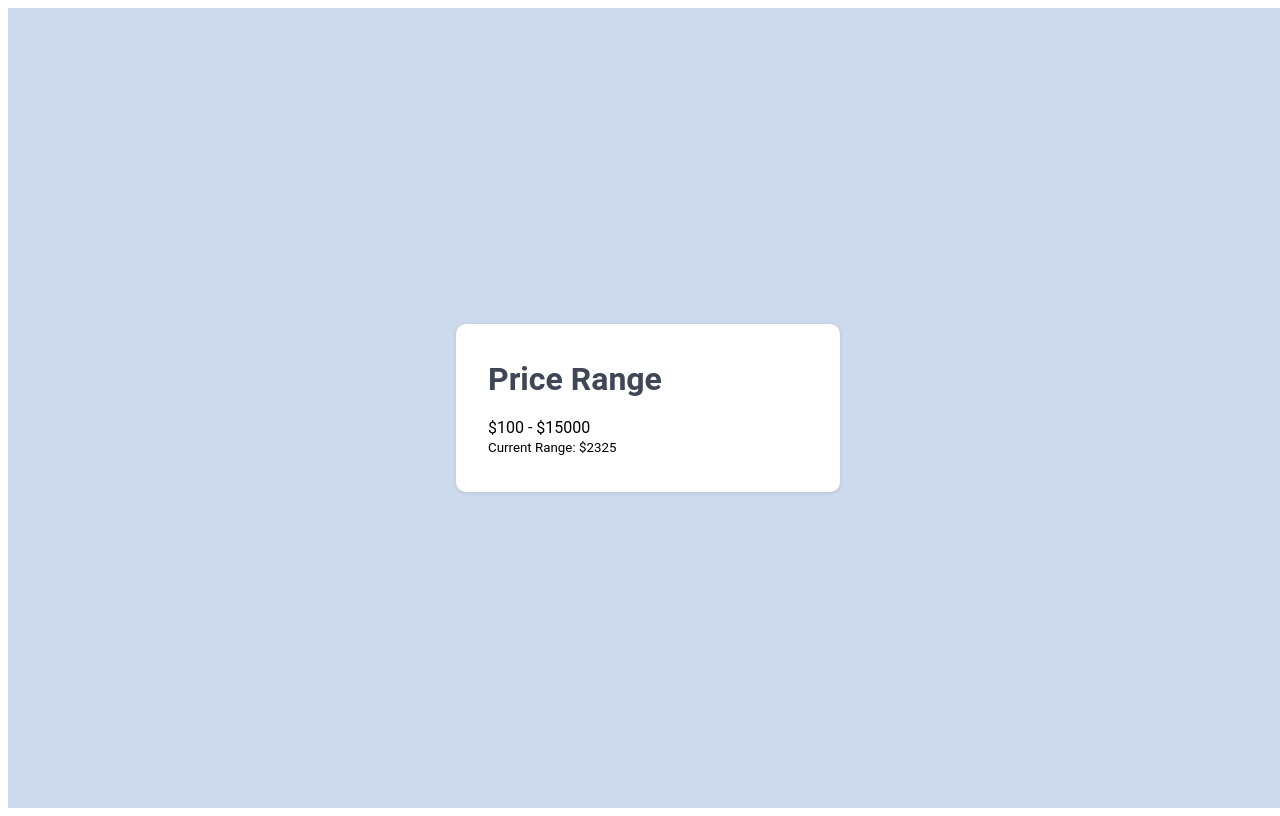
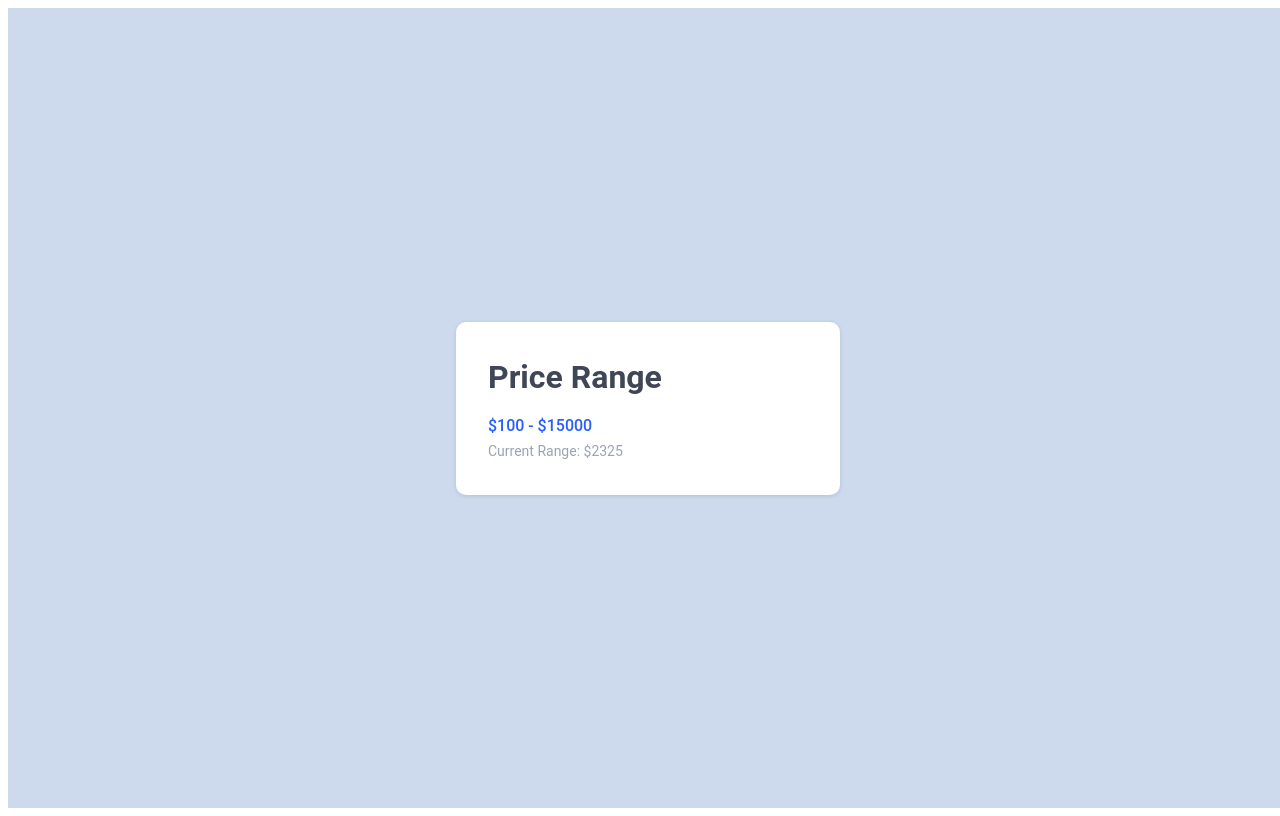
Before and after one commit to diegofernandezmontesinos/MCAdfm, a React (Vite) app: page / in a window 1280 px wide. Built offline with nearby package versions, Linux system fonts and the light colour scheme.

Commit message:
adding dependencies and css styles

```diff
--- a/package.json
+++ b/package.json
@@ -11,7 +11,8 @@
   },
   "dependencies": {
     "react": "^18.2.0",
-    "react-dom": "^18.2.0"
+    "react-dom": "^18.2.0",
+    "react-slider": "^2.0.6"
   },
   "devDependencies": {
     "@types/react": "^18.2.66",
--- a/src/components/Range/Range.css
+++ b/src/components/Range/Range.css
@@ -15,10 +15,17 @@
   box-shadow: 0 1px 4px rgba(18, 22, 33, 0.12);
 }
 
-.values {
+.value {
    margin: 0;
    font-weight: 500;
    color: #275efe;
+}
+
+small {
+    font-size: 14px;
+    margin-top: 8px;
+    display: block;
+    color: #99a3ba;
 }
 h3 {
     font-size: 32px;
```
Also changed, not shown: 2 other files (tests, documents, lock files or other folders).
